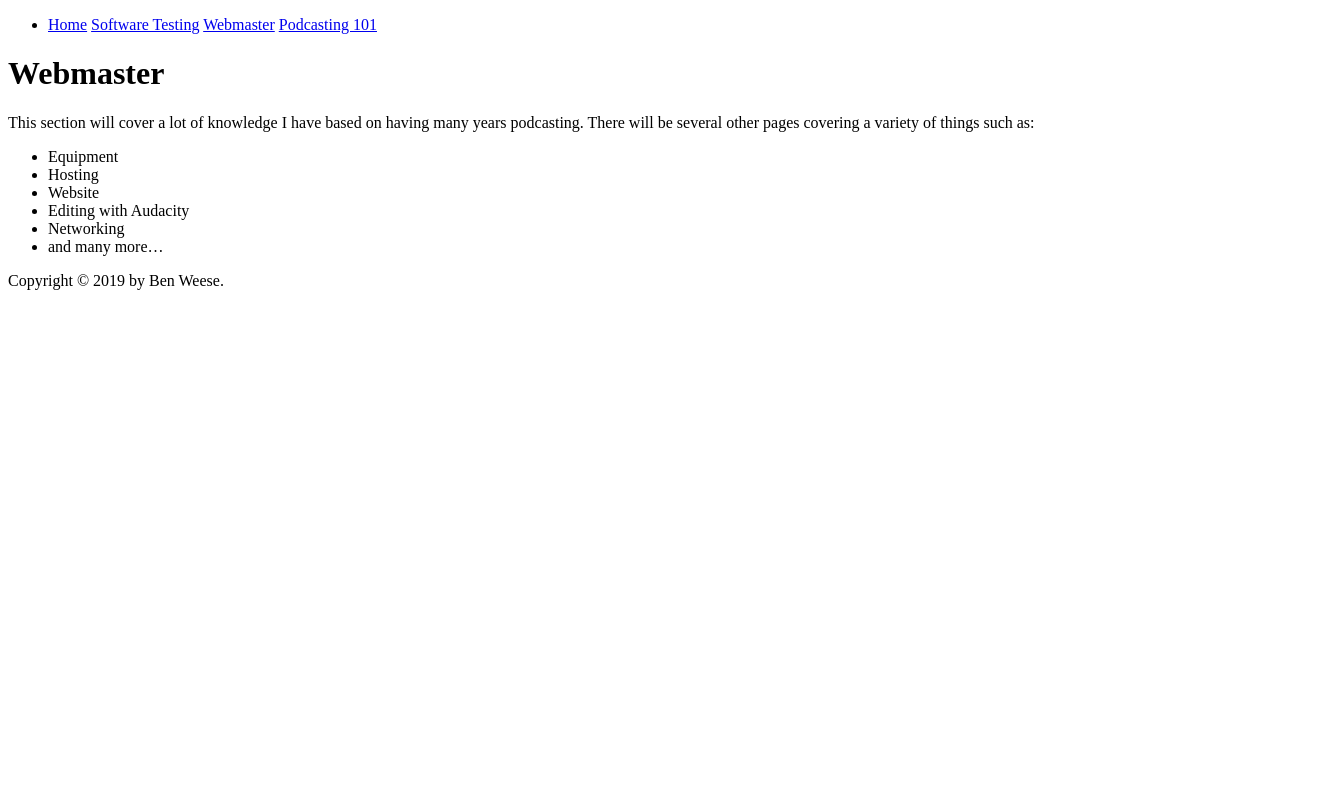
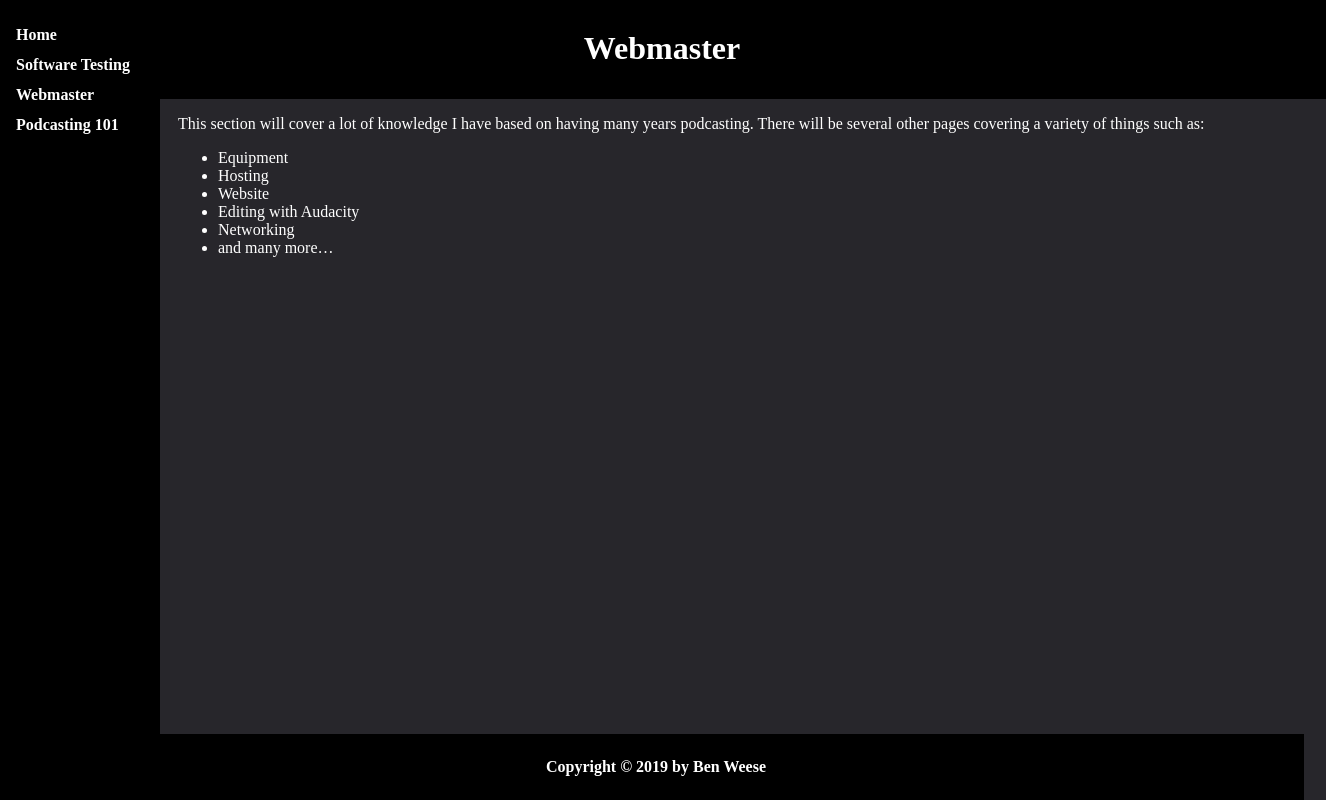
Before and after one commit to benweese/benweese.github.io.old, a plain HTML site: page podcast.html in a window 1280 px wide. Shown: the whole page, 1326 px wide, since content can reach past the window. Drawn offline with Linux system fonts and the light colour scheme.

Commit message:
more css

```diff
--- /dev/null
+++ b/StyleSheet.css
@@ -0,0 +1,54 @@
+.sidenav {
+  height: 100%; /* Full-height: remove this if you want "auto" height */
+  width: 160px; /* Set the width of the sidebar */
+  position: fixed; /* Fixed Sidebar (stay in place on scroll) */
+  z-index: 1; /* Stay on top */
+  top: 0; /* Stay at the top */
+  left: 0;
+  background-color: black;
+  overflow-x: hidden; /* Disable horizontal scroll */
+  padding-top: 20px;
+}
+
+.sidenav a {
+  padding: 6px 8px 6px 16px;
+  text-decoration: none;
+  font-size: 16px;
+  font-weight: bold;
+  color: white;
+  display: block;
+}
+
+.sidenav a:hover {
+  color: gray;
+}
+
+.content {
+  margin-left: 160px; /* Same as the width of the sidebar */
+  padding: 10px;
+  color: white;
+}
+body {
+  background-color: #27262b;
+}
+h1 {
+  text-align: center;
+  background-color: black;
+  padding: 1em;
+  width: 100%;
+  margin: -10px;
+  color: white;
+}
+footer {
+  text-align: center;
+  background-color: black;
+  padding: 0.5em;
+  color: white;
+  position: absolute;
+  bottom: 0;
+  width: 100%;
+}
+@media screen and (max-height: 450px) {
+  .sidenav {padding-top: 15px;}
+  .sidenav a {font-size: 18px;}
+}
--- a/podcast.html
+++ b/podcast.html
@@ -1,3 +1,5 @@
+<link href="StyleSheet.css" rel="stylesheet" type="text/css">
+
 <!DOCTYPE html>
 <html>
 
@@ -6,20 +8,16 @@
 </head>
 
 <body>
-  <div class="navigation">
+  <div class="sidenav">
     <nav role="navigation">
-      <ul class="navigation-list">
-        <li>
-          <a href="index.html" class="navigation-list-item">Home</a>
-          <a href="softwareTesting.html" class="navigation-list-item">Software Testing</a>
-          <a href="webmaster.html" class="navigation-list-item">Webmaster</a>
-          <a href="#" class="navigation-list-item">Podcasting 101</a>
-        </li>
-      </ul>
+        <a href="index.html" class="navigation-list-item">Home</a>
+        <a href="softwareTesting.html" class="navigation-list-item">Software Testing</a>
+        <a href="webmaster.html" class="navigation-list-item">Webmaster</a>
+        <a href="#" class="navigation-list-item">Podcasting 101</a>
     </nav>
   </div>
   <h1>Webmaster</h1>
-  <div>
+  <div class="content">
   <p>This section will cover a lot of knowledge I have based on having many years podcasting. There will be several other pages covering a variety of things such as:</p>
   <ul>
     <li>Equipment</li>
@@ -32,7 +30,7 @@
   </div>
 </body>
 <footer>
-  <p>Copyright © 2019 by Ben Weese.</p>
+  <p><strong>Copyright © 2019 by Ben Weese</strong></p>
 </footer>
 
 </html>
```
Also changed, not shown: index.html (+1 -56 lines), softwareTesting.html (+8 -11 lines), webmaster.html (+8 -11 lines).
